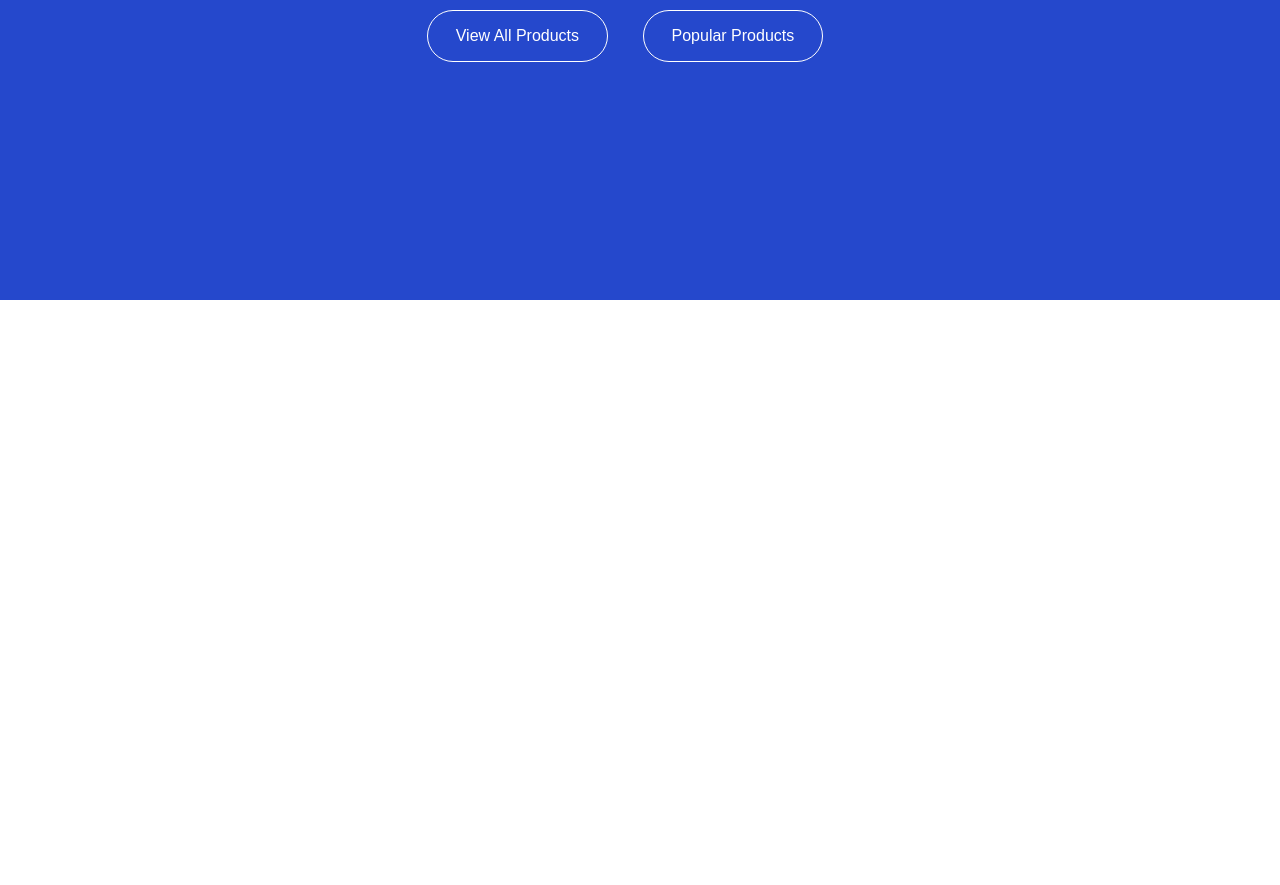
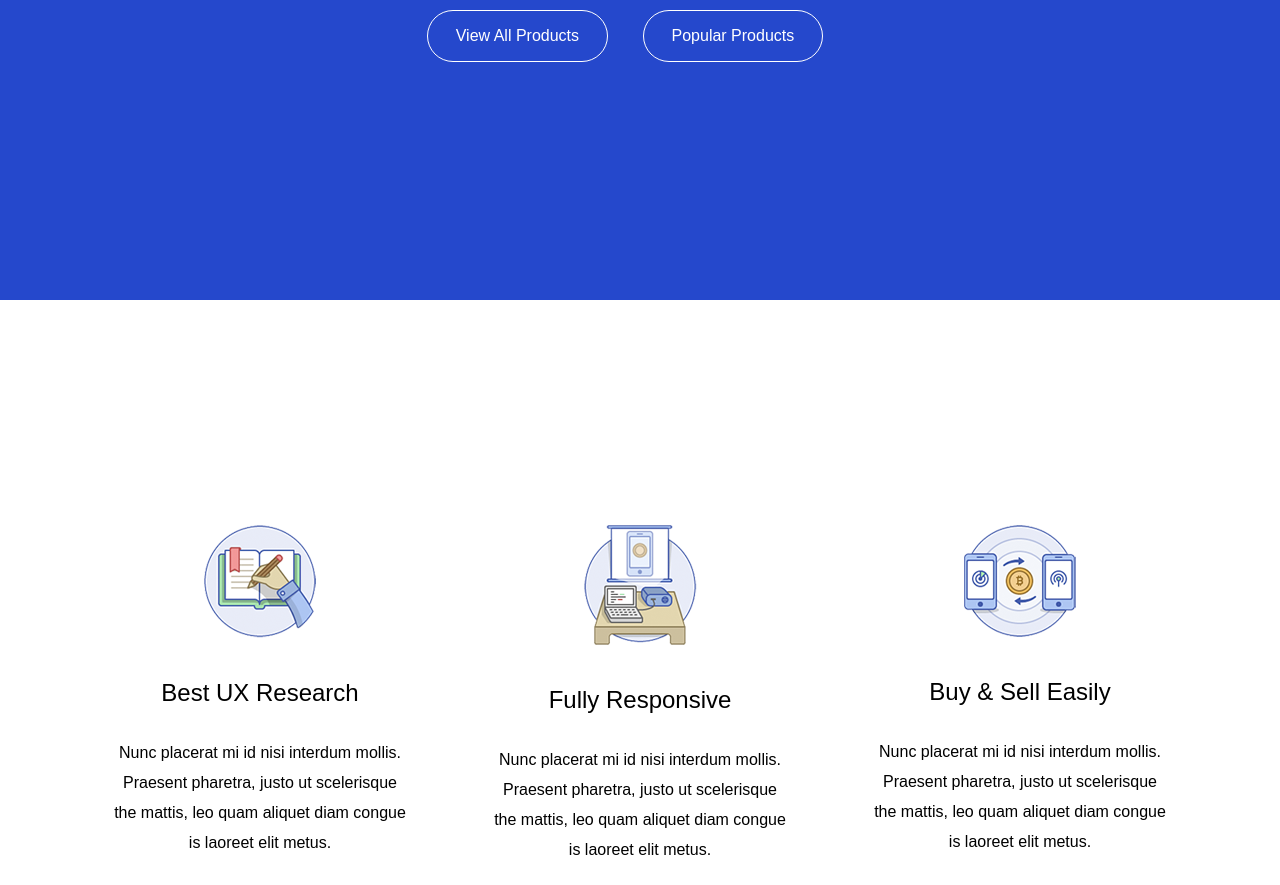
Before and after one commit to LazurenkoNA/MartPlace, a website: page app/index.html in a window 1280 px wide. Shown: the part 605-1490 px from the top of the page. Before the commit the page ends 905 px from the top, so only its background shows below. Drawn offline with nearby package versions, Linux system fonts and the light colour scheme; files that its build step writes are made by us from their sources.

Commit message:
added advantages

```diff
--- a/app/index.html
+++ b/app/index.html
@@ -109,6 +109,42 @@
     </div>
   </section>
 
+  <section class="advantages">
+    <div class="container">
+      <div class="advantages__wrapper">
+        <div class="advantages__item">
+          <img class="advantages__item-img" src="images/advantages/item-1.png" alt="">
+          <div class="advantages__item-title">Best UX Research</div>
+          <div class="advantages__item-text">
+            Nunc placerat mi id nisi interdum mollis. Praesent pharetra, justo ut
+            scelerisque
+            the mattis, leo quam aliquet diam
+            congue is laoreet elit metus.
+          </div>
+        </div>
+        <div class="advantages__item">
+          <img class="advantages__item-img" src="images/advantages/item-2.png" alt="">
+          <div class="advantages__item-title">Fully Responsive</div>
+          <div class="advantages__item-text">
+            Nunc placerat mi id nisi interdum mollis. Praesent pharetra, justo ut
+            scelerisque
+            the mattis, leo quam aliquet diam
+            congue is laoreet elit metus.
+          </div>
+        </div>
+        <div class="advantages__item">
+          <img class="advantages__item-img" src="images/advantages/item-3.png" alt="">
+          <div class="advantages__item-title">Buy & Sell Easily</div>
+          <div class="advantages__item-text">
+            Nunc placerat mi id nisi interdum mollis. Praesent pharetra, justo ut
+            scelerisque
+            the mattis, leo quam aliquet diam
+            congue is laoreet elit metus.
+          </div>
+        </div>
+      </div>
+    </div>
+  </section>
 
 
   <script src="https://ajax.googleapis.com/ajax/libs/jquery/3.4.1/jquery.min.js"></script>
--- a/app/scss/style.scss
+++ b/app/scss/style.scss
@@ -128,8 +128,12 @@
         border-width: 0;
         background-color: $blue;
         outline: none;
+        transition: all 0.3s;
         img {
           margin-top: 3px;
+        }
+        &:hover {
+          opacity: 0.7;
         }
       }
     }
@@ -183,3 +187,41 @@
 }
 
 // __________________--INFO--____________________
+
+// __________________++ADVANTAGES++____________________
+
+.advantages {
+  &__wrapper {
+    display: flex;
+    margin-top: 185px;
+    justify-content: space-around;
+    align-items: center;
+    text-align: center;
+  }
+  &__item {
+    height: 400px;
+    width: 360px;
+    transition: all 0.3s;
+    &-img {
+      margin-top: 40px;
+      margin-bottom: 30px;
+    }
+    &-title {
+      margin-bottom: 30px;
+      font-size: 24px;
+      font-weight: 400;
+    }
+    &-text {
+      width: 300px;
+      margin: 0 auto;
+      font-size: 16px;
+      font-weight: 400;
+    }
+    &:hover {
+      background-color: #fff;
+      box-shadow: 0px 2px 50px 0px rgba(0, 0, 0, 0.08);
+    }
+  }
+}
+
+// __________________--ADVANTAGES--____________________
```
Also changed, not shown: app/images/advantages/item-1.png (added), app/images/advantages/item-2.png (added), app/images/advantages/item-3.png (added).
